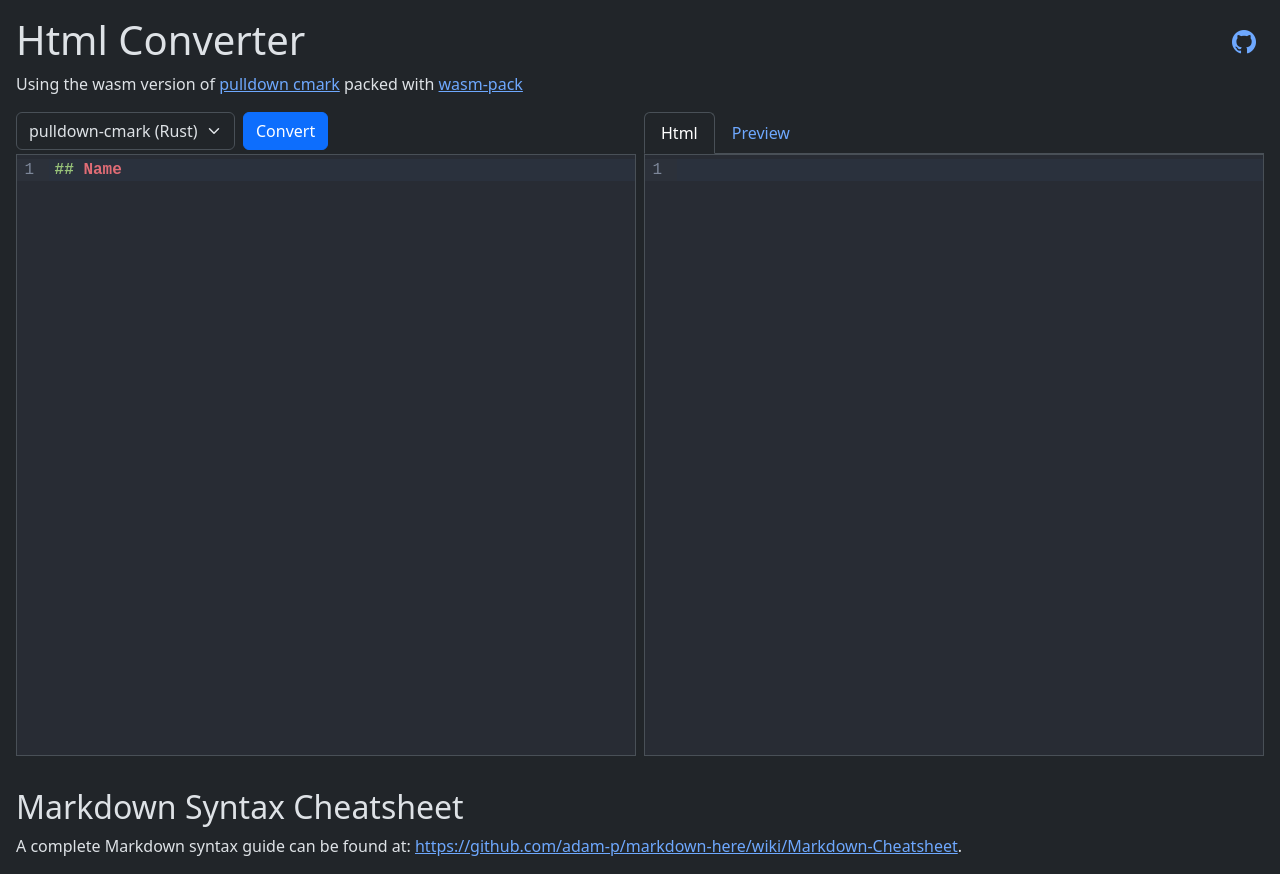
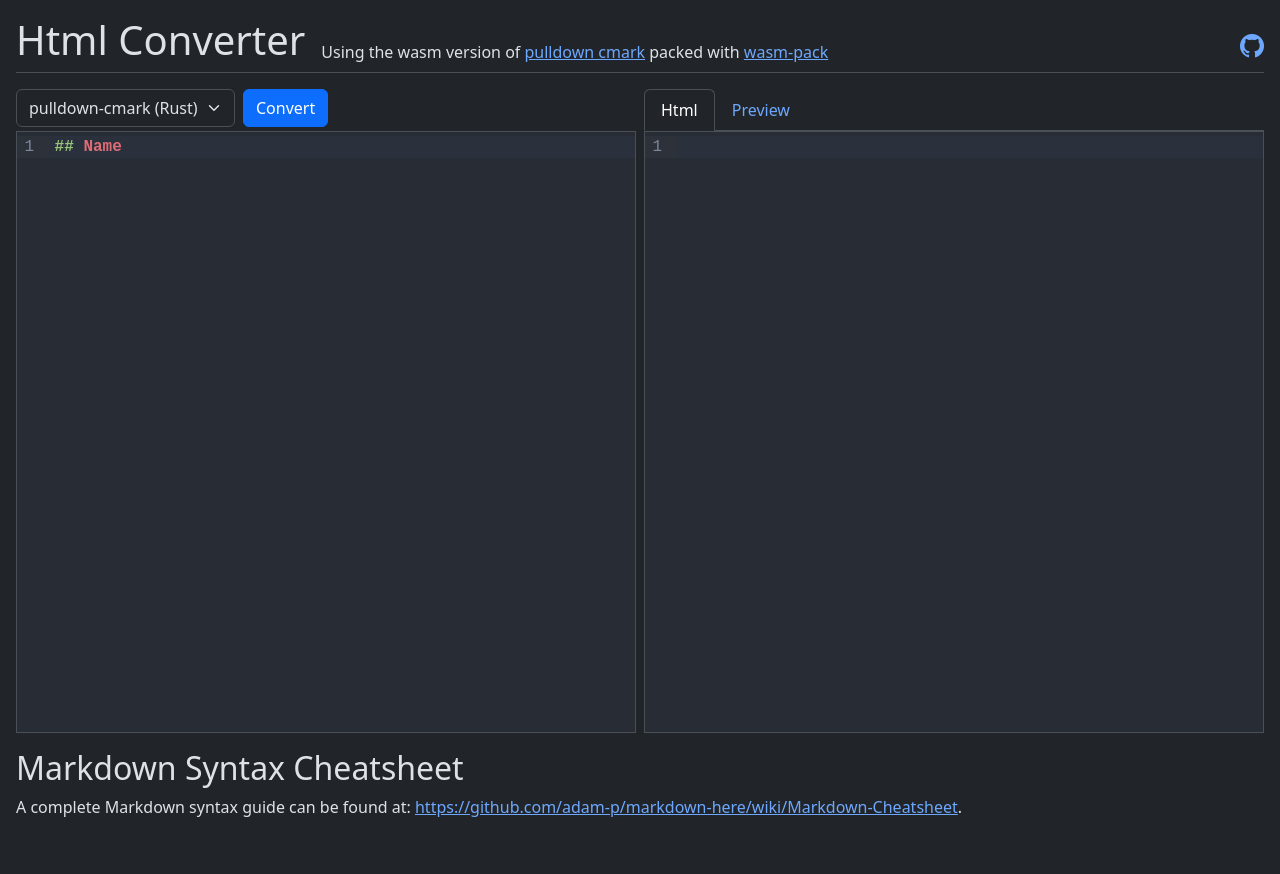
Before and after one commit to weixu365/html-converter, a React (Vite) app: page / in a window 1280 px wide. After the commit the page ends 819 px from the top, so only its background shows below. Built offline with nearby package versions, Linux system fonts and the light colour scheme.

Commit message:
Setup min-height and fill screen height

```diff
--- a/frontend/App.css
+++ b/frontend/App.css
@@ -1,9 +1,13 @@
-.repository {
-    margin-left: 1em;
+.header .links {
+    font-size: 1.5em;
 }
 
 div.main {
     padding: 0;
+}
+
+div.main .row {
+    min-height: 600px;
 }
 
 select.select-library {
@@ -12,18 +16,29 @@ select.select-library {
 }
 
 .cm-editor {
-    height: 600px;
+    height: 100%;
+    min-height: 600px;
 }
 
 .duration {
     height: 1em;
 }
 
-.preview {
-    height: 600px;
+.html-result .tab-content {
+    flex: 2;
+}
+
+.html-result .tab-content .tab-pane {
+    height: 100%;
+}
+
+.html-result .tab-content .md-html {
+    height: 100%;
+    min-height: 600px;
+}
+
+.html-result .tab-content .preview {
+    height: 100%;
+    min-height: 600px;
     overflow: auto;
 }
-
-.links {
-    font-size: 1.5em;
-}
--- a/frontend/App.tsx
+++ b/frontend/App.tsx
@@ -16,8 +16,8 @@ import { languages } from '@codemirror/language-data';
 import { EditorView } from '@codemirror/view';
 
 import * as md from "../pkg/md_to_html"
+import { CheatSheet } from './CheatSheet';
 import './App.css'
-import { CheatSheet } from './CheatSheet';
 
 export function App(){
   const [store, setStore] = useState({
@@ -73,31 +73,34 @@ export function App(){
   }
 
   return (
-    <div>
-      <div className="position-relative">
-        <h1>Html Converter</h1>
+    <div className="d-flex flex-column h-100">
+      <div className="d-flex border-bottom pb-2 header">
+        <h1 className="mb-0">Html Converter</h1>
 
-        <span className="links position-absolute top-0 end-0 m-2">
-          <a href="https://github.com/weixu365/html-converter"><i className="bi bi-github"></i></a>
-        </span>
-      </div>
-      <div>
+        <div className="flex-grow-1 ms-3 align-self-end">
           Using the wasm version of <a href="https://github.com/raphlinus/pulldown-cmark">pulldown cmark</a> packed
           with <a href="https://github.com/rustwasm/wasm-pack">wasm-pack</a>
         </div>
 
-      <div className="main container-fluid mt-3" onKeyDown={onKeyDown}>
-        <div className="row g-2">
-          <div className='col-12 col-lg-6'>
+        <div className="links align-self-end">
+          <a href="https://github.com/weixu365/html-converter"><i className="bi bi-github"></i></a>
+        </div>
+      </div>
+
+      <div className="main container-fluid flex-grow-1 mt-3" onKeyDown={onKeyDown}>
+        <div className="row g-2 h-100">
+          <div className="col-12 col-lg-6 d-flex flex-column">
+            <div>
               <Form.Select className="select-library" defaultValue={store.library} onChange={changeLibrary}>
                 <option value="pulldown-cmark">pulldown-cmark (Rust)</option>
                 <option value="marked">marked (Nodejs)</option>
               </Form.Select>
 
               <Button variant="primary" className="mb-1 ms-2" onClick={convert}>Convert</Button>
+            </div>
 
             <CodeMirror
-              className='md-textarea border'
+              className="md-textarea border flex-grow-1"
               theme="dark"
               value={markdownContent.current}
               onChange={updateMarkdown}
@@ -106,11 +109,11 @@ export function App(){
             />
           </div>
 
-          <div className='col-12 col-lg-6'>
+          <div className="col-12 col-lg-6 d-flex flex-column html-result">
             <Tabs defaultActiveKey="Html">
               <Tab eventKey="Html" title="Html">
                 <CodeMirror
-                  className='md-html border'
+                  className="md-html border"
                   theme="dark"
                   value={store.htmlResult}
                   extensions={[html(), EditorView.lineWrapping]}
@@ -118,7 +121,7 @@ export function App(){
               </Tab>
               <Tab eventKey="Preview" title="Preview">
                 <div ref={highlightedHtmlContentRef} className="border preview line-numbers p-1"></div>
-                <div ref={intermediateHtmlContentRef} className='d-none line-numbers' dangerouslySetInnerHTML={{__html: store.htmlResult}} ></div>
+                <div ref={intermediateHtmlContentRef} className="d-none line-numbers" dangerouslySetInnerHTML={{__html: store.htmlResult}} ></div>
               </Tab>
             </Tabs>
           </div>
--- a/frontend/main.tsx
+++ b/frontend/main.tsx
@@ -5,7 +5,6 @@ import {App} from './App'
 
 import 'bootstrap/dist/css/bootstrap.min.css';
 import "bootstrap-icons/font/bootstrap-icons.css";
-import './style.css'
 
 const container = document.getElementById('app');
 const root = createRoot(container!);
--- a/frontend/style.css
+++ /dev/null
@@ -1,30 +0,0 @@
-:root {
-  font-family: Inter, Avenir, Helvetica, Arial, sans-serif;
-  font-size: 16px;
-  line-height: 24px;
-  font-weight: 400;
-
-  color-scheme: light dark;
-  color: rgba(255, 255, 255, 0.87);
-  background-color: #242424;
-
-  font-synthesis: none;
-  text-rendering: optimizeLegibility;
-  -webkit-font-smoothing: antialiased;
-  -moz-osx-font-smoothing: grayscale;
-  -webkit-text-size-adjust: 100%;
-}
-
-@media (prefers-color-scheme: light) {
-  :root {
-    color: #213547;
-    background-color: #ffffff;
-  }
-}
-
-@media (prefers-color-scheme: dark) {
-  :root {
-    color: #ffffff;
-    background-color: #213547;
-  }
-}
--- a/index.html
+++ b/index.html
@@ -14,6 +14,6 @@
     </script>
   </head>
   <body>
-    <div id="app" class="container-fluid p-3"></div>
+    <div id="app" class="container-fluid vh-100 p-3"></div>
   </body>
 </html>
```
Also changed, not shown: 1 other file (tests, documents, lock files or other folders). Lines whose indentation alone changed are shown as unchanged.
